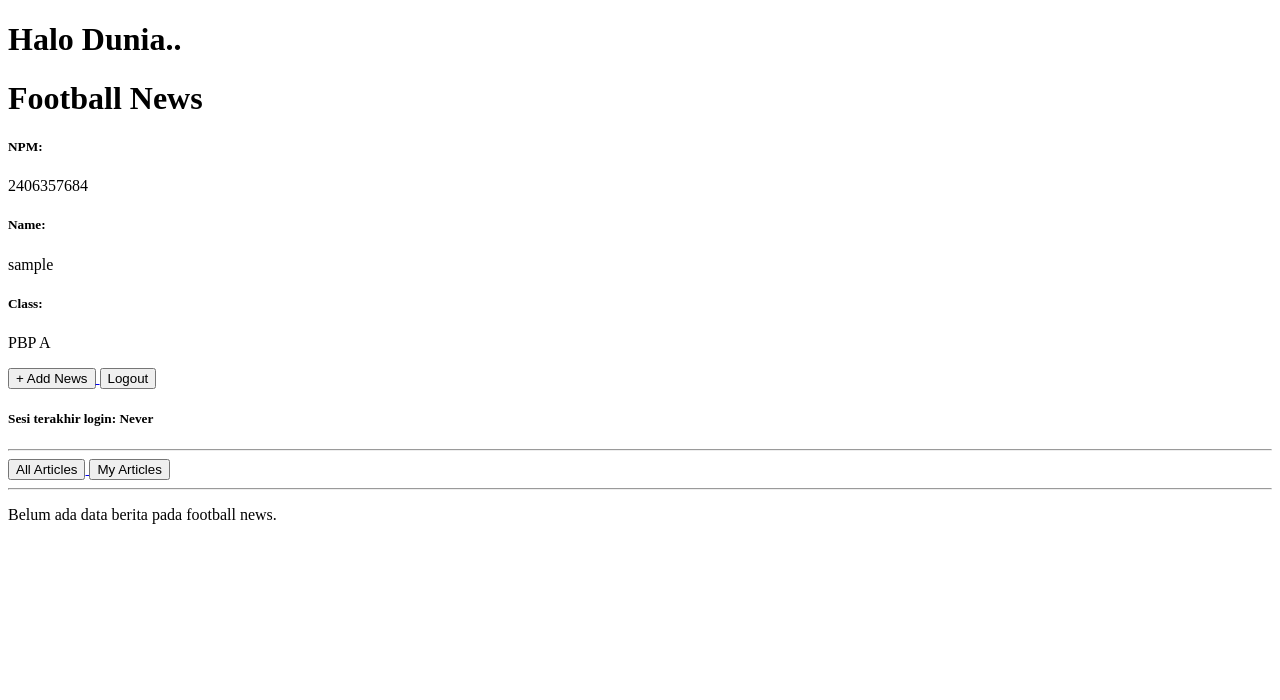
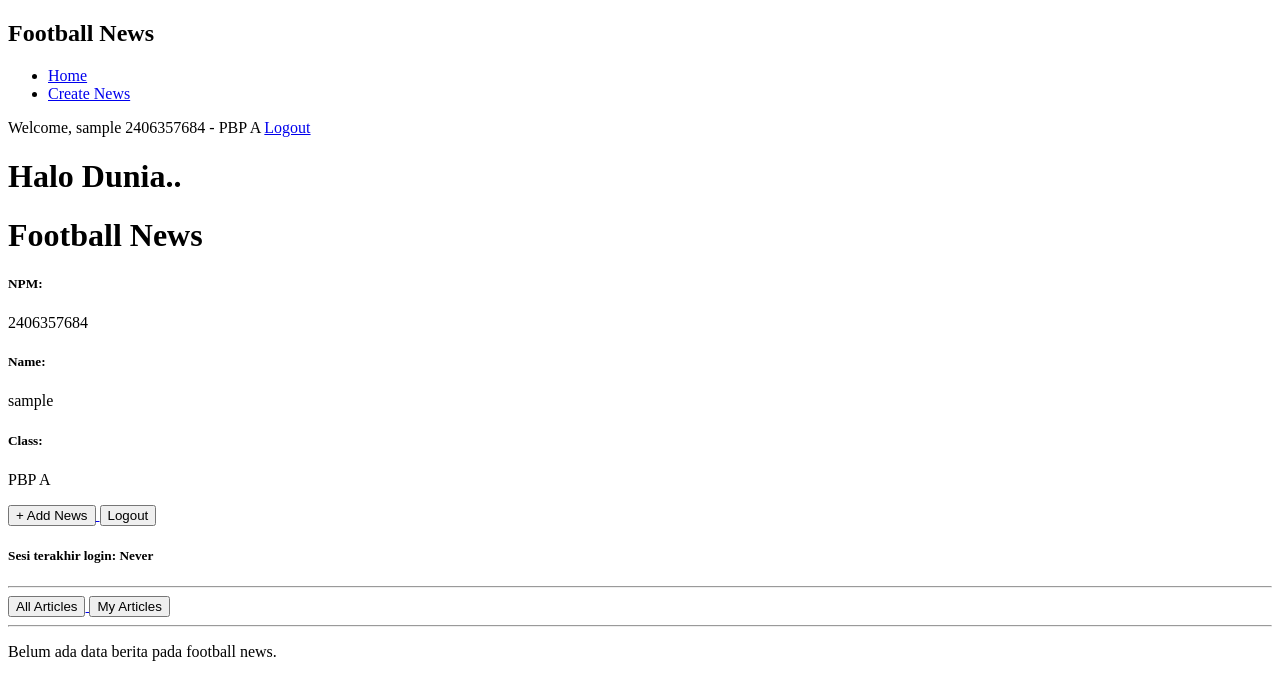
Before and after one commit to skrjmcdc/football-news, a Django app: page / in a window 1280 px wide. Shown: the top 700 px of the page. Run offline with Django 5.2, Linux system fonts and the light colour scheme; the visitor is signed in with stand-in values (Sample User, id 1); data that the repository does not hold is empty.

Commit message:
Tutorial 4 part 1

```diff
--- a/main/templates/main.html
+++ b/main/templates/main.html
@@ -1,5 +1,6 @@
 {% extends 'base.html' %}
 {% block content %}
+{% include 'navbar.html' %}
 
 <h1>Halo Dunia..</h1>
 
@@ -58,7 +59,13 @@
 
     <p>{{ news.content|truncatewords:25 }}...</p>
 
-    <h2><a href="{% url 'main:show_news' news.id %}"><button>Read More</button></a></h2>
+    <p>
+        <h2><a href="{% url 'main:show_news' news.id %}"><button>Read More</button></a></h2>
+        {% if user.is_authenticated and news.user == user %}
+        <a href="{% url 'main:edit_news' news.pk %}"><button>Edit</button></a>
+        <a href="{% url 'main:delete_news' news.pk %}"><button>Delete</button></a>
+        {% endif %}
+    </p>
 
 </div>
 
--- a/main/urls.py
+++ b/main/urls.py
@@ -1,6 +1,7 @@
 from django.urls import path
-from main.views import show_main, create_news, show_news, show_xml, show_json, \
-        show_xml_by_id, show_json_by_id, register, login_user, logout_user
+from main.views import show_main, create_news, show_news, edit_news, delete_news
+from main.views import show_xml, show_json, show_xml_by_id, show_json_by_id
+from main.views import register, login_user, logout_user
 
 app_name = 'main'
 
@@ -8,6 +9,8 @@ urlpatterns = [
     path('', show_main, name='show_main'),
     path('create-news/', create_news, name="create_news"),
     path('news/<str:id>/', show_news, name="show_news"),
+    path('news/<uuid:id>/edit', edit_news, name='edit_news'),
+    path('news/<uuid:id>/delete', delete_news, name='delete_news'),
     path('xml/', show_xml, name='show_xml'),
     path('json/', show_json, name='show_json'),
     path('xml/<str:news_id>/', show_xml_by_id, name='show_xml_by_id'),
--- a/main/views.py
+++ b/main/views.py
@@ -56,6 +56,24 @@ def show_news(request, id):
     }
 
     return render(request, "news_detail.html", context)
+
+def edit_news(request, id):
+    news = get_object_or_404(News, pk=id)
+    form = NewsForm(request.POST or None, instance=news)
+    if form.is_valid() and request.method == 'POST':
+        form.save()
+        return redirect('main:show_main')
+
+    context = {
+        'form': form
+    }
+
+    return render(request, "edit_news.html", context)
+
+def delete_news(request, id):
+    news = get_object_or_404(News, pk=id)
+    news.delete()
+    return HttpResponseRedirect(reverse('main:show_main'))
 
 def show_xml(request):
 
--- /dev/null
+++ b/static/global.css
@@ -0,0 +1,3 @@
+body {
+
+}
--- a/templates/base.html
+++ b/templates/base.html
@@ -2,12 +2,16 @@
 <!DOCTYPE html>
 <html lang="en">
 <head>
-    <meta charset="UTF-8" />
-    <meta name="viewport" content="width=device-width, initial-scale=1.0" />
-    {% block meta %} {% endblock meta %}
+    {% block meta %}
+        <meta charset="UTF-8" />
+        <meta name="viewport" content="width=device-width, initial-scale=1.0" />
+    {% endblock meta %}
 </head>
 
 <body>
     {% block content %} {% endblock content %}
+    <!--
+        <script src="https://cdn.tailwindcss.com"></script>
+    -->
 </body>
 </html>
--- /dev/null
+++ b/templates/navbar.html
@@ -0,0 +1,21 @@
+<nav>
+    <h1>Football News</h1>
+
+    <ul>
+        <li><a href="/">Home</a></li>
+        <li><a href="{% url 'main:create_news' %}">Create News</a></li>
+    </ul>
+
+    {% if user.is_authenticated %}
+        <div>
+            <span>Welcome, {{ name|default:user.username }}</span>
+            <span>{{ npm|default:"Student" }} - {{ class|default:"Class" }}</span>
+            <a href="{% url 'main:logout' %}">Logout</a>
+        </div>
+    {% else %}
+        <div>
+            <a href="{% url 'main:login' %}">Login</a>
+            <a href="{% url 'main:register' %}">Register</a>
+        </div>
+    {% endif %}
+</nav>
```
Also changed, not shown: football_news/settings.py (+7 -0 lines), main/templates/edit_news.html (added, +22 -0 lines).
